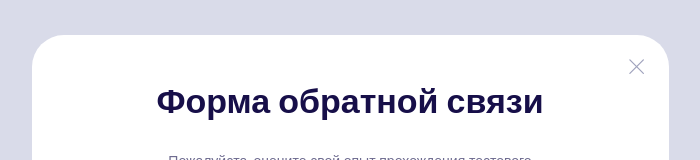
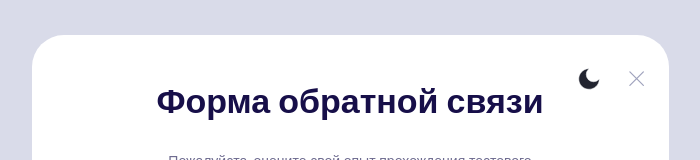
Before and after one commit to tokmashik/feedback-form-for-the-dream-team, a Vue app: page /feedback in a window 1280 px wide. Shown: the top 160 px of the page, without its empty margins (290-990 px from the left). Built offline with nearby package versions, Linux system fonts and the light colour scheme.

Commit message:
feat: add theme

```diff
--- a/src/assets/styles/variables.scss
+++ b/src/assets/styles/variables.scss
@@ -1,9 +1,43 @@
 :root {
+   /* font-family: system-ui, Avenir, Helvetica, Arial, sans-serif; */
+  /* шрифт */
+  line-height: 1.5;
+  font-weight: 400;
+  font-family: 'DM Sans', sans-serif;
+
+  color-scheme: light dark;
+  color: rgba(0, 0, 0, 0.87);
+  // background-color: var(--color-secondary1);
+
+  font-synthesis: none;
+  text-rendering: optimizeLegibility;
+  -webkit-font-smoothing: antialiased;
+  -moz-osx-font-smoothing: grayscale;
+
+  body {
+    margin: 0;
+    display: flex;
+    place-items: center;
+    min-width: 320px;
+    min-height: 100vh;
+  background-color: var(--color-secondary1);
+
+  }
+
+
+  #app {
+    max-width: 1280px;
+    margin: 0 auto;
+    padding: 2rem;
+    text-align: center;
+  }
+
   /* Primary */
   --color-primary1: #4A3AFF;
   --color-primary1-light: #d2ceff;
   --color-primary1-hover-disabled: #f3f2ff;
   --color-primary1-disabled: #6153fd;
+
   /* Secondary */
   --color-secondary1: #D9DBE9;
 
@@ -30,8 +64,34 @@
   --color-star-bg-hover: #f1d311;
 }
 
+/* Темная тема */
+.dark-theme {
+  --color-primary1: #6153FD;
+  --color-primary1-light: #8178FF;
+  --color-primary1-hover-disabled: #4D3AFF;
+  --color-primary1-disabled: #3B2BBF;
+
+  --color-secondary1: #2D2F41;
+
+  --color-neutral-800: #FFFFFF;
+  --color-neutral-700: #E0E0E0;
+  --color-neutral-600: #C0C0C0;
+  --color-neutral-500: #9A9A9A;
+  --color-neutral-400: #7A7A7A;
+  --color-neutral-300: #5A5A5A;
+  --color-neutral-200: #3A3A3A;
+  --color-neutral-100: #1A1A1A;
+
+  --color-success-bg: #264D17;
+  --color-danger-bg: #5A1515;
+  --color-warning-bg: #66411F;
+}
+
+/* =======================
+   Миксины
+======================= */
+
 /* Заголовки */
-
 @mixin heading($size, $line, $weight: 700) {
   font-family: 'DM Sans', sans-serif;
   font-weight: $weight;
--- a/src/components/FeedbackForm.vue
+++ b/src/components/FeedbackForm.vue
@@ -251,7 +251,6 @@
   }
 
   .feedback-form-container {
-
     @media (max-width: 768px) {
       padding: 16px;
     }
--- a/src/components/ModalWrapper.vue
+++ b/src/components/ModalWrapper.vue
@@ -1,10 +1,12 @@
 <template>
   <div class="modal">
     <div class="modal__content">
-      <button class="modal__close" @click="$emit('close')">
-        <!-- <img src="@/assets/svg/close.svg" alt="close" /> -->
-        <BasicIcon name="close" width="16" height="16" />
-      </button>
+      <div class="modal__top-right">
+        <ThemeSwitch />
+        <button class="modal__close" @click="$emit('close')">
+          <BasicIcon name="close" width="16" height="16" />
+        </button>
+      </div>
 
       <slot></slot>
     </div>
@@ -13,6 +15,7 @@
 
 <script setup>
   import BasicIcon from './basic/BasicIcon.vue';
+  import ThemeSwitch from './ThemeSwitch.vue';
 </script>
 
 <style scoped>
@@ -23,7 +26,6 @@
     align-items: center;
     justify-content: center;
     padding: 16px;
-    /* z-index: 1000; */
   }
 
   .modal__content {
@@ -39,28 +41,25 @@
     justify-content: flex-start;
   }
 
-  /* Кнопка-крестик */
-  .modal__close {
+  .modal__top-right {
     position: absolute;
     top: 20px;
     right: 20px;
+    display: flex;
+    align-items: center;
+    gap: 12px;
+  }
 
+  .modal__close {
     width: 24px;
     height: 24px;
-
     border: none;
     background: none;
     padding: 0;
     cursor: pointer;
-
     display: flex;
     align-items: center;
     justify-content: center;
-  }
-
-  .modal__close img {
-    width: 100%;
-    height: 100%;
   }
 
   @media (max-width: 768px) {
@@ -76,9 +75,13 @@
       border-radius: 16px;
     }
 
-    .modal__close {
+    .modal__top-right {
       top: 14px;
       right: 14px;
+      gap: 8px;
+    }
+
+    .modal__close {
       width: 20px;
       height: 20px;
     }
--- /dev/null
+++ b/src/components/ThemeSwitch.vue
@@ -0,0 +1,80 @@
+<template>
+  <button class="button-toggle-theme" @click="toggleTheme">
+    <transition name="fade">
+      <BasicIcon
+        v-if="isDark"
+        key="sun"
+        width="24"
+        height="24"
+        name="sun"
+        class="button-toggle-theme__icon"
+      />
+      <BasicIcon
+        v-else
+        key="moon"
+        width="24"
+        height="24"
+        name="moon"
+        class="button-toggle-theme__icon"
+      />
+    </transition>
+  </button>
+</template>
+
+<script setup>
+  import { ref, onMounted } from 'vue';
+  import BasicIcon from './basic/BasicIcon.vue';
+
+  const isDark = ref(false);
+
+  const toggleTheme = () => {
+    isDark.value = !isDark.value;
+    if (isDark.value) {
+      document.body.classList.add('dark-theme');
+      localStorage.setItem('theme', 'dark');
+    } else {
+      document.body.classList.remove('dark-theme');
+      localStorage.setItem('theme', 'light');
+    }
+  };
+
+  onMounted(() => {
+    const savedTheme = localStorage.getItem('theme');
+    if (savedTheme === 'dark') {
+      isDark.value = true;
+      document.body.classList.add('dark-theme');
+    }
+  });
+</script>
+
+<style scoped lang="scss">
+  .button-toggle-theme {
+    position: relative;
+    width: 48px;
+    height: 48px;
+    border: none;
+    background: none;
+    cursor: pointer;
+    display: flex;
+    align-items: center;
+    justify-content: center;
+
+    &__icon {
+      position: absolute;
+    }
+  }
+
+  /* Плавная анимация иконок при тыке */
+  .fade-enter-active,
+  .fade-leave-active {
+    transition: all 0.4s ease;
+  }
+  .fade-enter {
+    opacity: 0;
+    transform: translateY(-30%);
+  }
+  .fade-leave-to {
+    opacity: 0;
+    transform: translateY(30%);
+  }
+</style>
--- a/src/main.js
+++ b/src/main.js
@@ -1,5 +1,4 @@
 import { createApp } from 'vue';
-import './style.css';
 import './assets/styles/variables.scss';
 import './assets/fonts/fonts.css';
 import App from './App.vue';
--- a/src/style.css
+++ /dev/null
@@ -1,86 +0,0 @@
-:root {
-  /* font-family: system-ui, Avenir, Helvetica, Arial, sans-serif; */
-  line-height: 1.5;
-  font-weight: 400;
-  font-family: 'DM Sans', sans-serif;
-
-  color-scheme: light dark;
-  color: rgba(0, 0, 0, 0.87);
-  background-color: #D9DBE9;
-
-  font-synthesis: none;
-  text-rendering: optimizeLegibility;
-  -webkit-font-smoothing: antialiased;
-  -moz-osx-font-smoothing: grayscale;
-}
-
-
-
-/* body {
-  cursor: url('././assets/img/Cursor.png'), auto;
-} */
-
-/* a {
-  font-weight: 500;
-  color: #646cff;
-  text-decoration: inherit;
-}
-a:hover {
-  color: #535bf2;
-} */
-
-body {
-  margin: 0;
-  display: flex;
-  place-items: center;
-  min-width: 320px;
-  min-height: 100vh;
-}
-
-/* h1 {
-  font-size: 3.2em;
-  line-height: 1.1;
-} */
-
-/* button {
-  border-radius: 8px;
-  border: 1px solid transparent;
-  padding: 0.6em 1.2em;
-  font-size: 1em;
-  font-weight: 500;
-  font-family: inherit;
-  background-color: #1a1a1a;
-  cursor: pointer;
-  transition: border-color 0.25s;
-} */
-/* button:hover {
-  border-color: #646cff;
-}
-button:focus,
-button:focus-visible {
-  outline: 4px auto -webkit-focus-ring-color;
-} */
-/*
-.card {
-  padding: 2em;
-} */
-
-#app {
-  max-width: 1280px;
-  margin: 0 auto;
-  padding: 2rem;
-  text-align: center;
-}
-
-/* @media (prefers-color-scheme: light) {
-  :root {
-    color: #213547;
-    background-color: var(--color-neutral-100)fff;
-  }
-  a:hover {
-    color: #747bff;
-  }
-  button {
-    background-color: #f9f9f9;
-  }
-} */
```
Also changed, not shown: src/assets/svg/moon.svg (added), src/assets/svg/sun.svg (added). Lines whose indentation alone changed are shown as unchanged.
